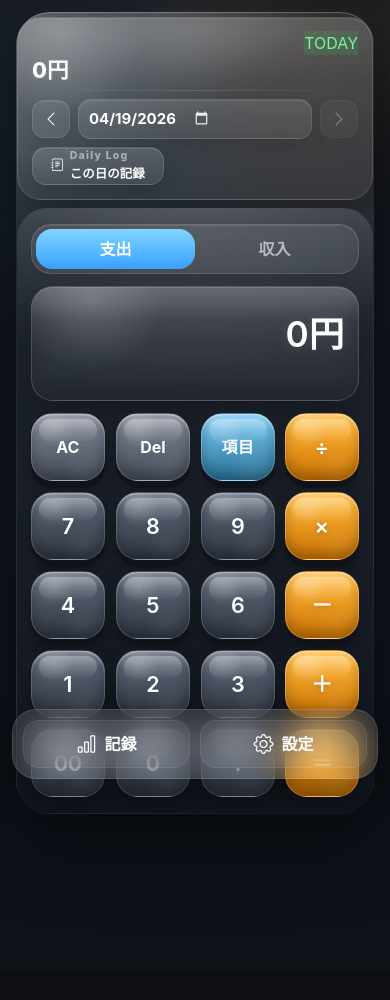
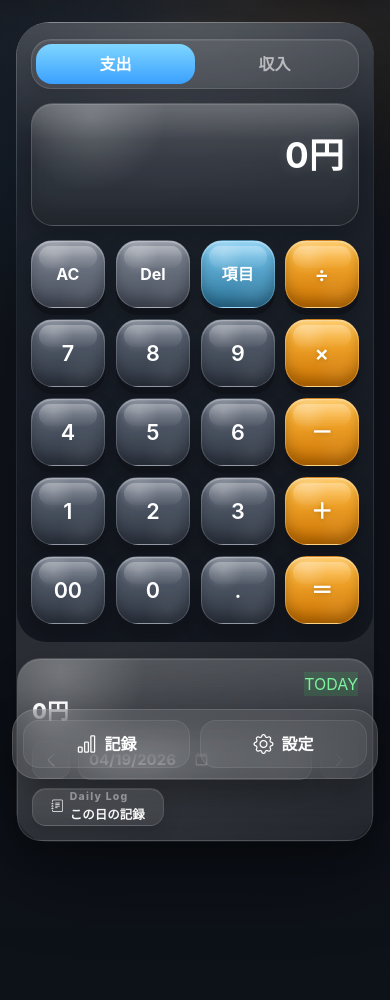
Before and after one commit to yukiakimori0317-art/simpleledger, a Django app: page / in a window 390 px wide. Shown: the part 53-1053 px from the top of the page. Before the commit the page ends 867 px from the top, so only its background shows below. Run offline with Django 5.2, Linux system fonts and the light colour scheme; the visitor is signed in with stand-in values (Sample User, id 1); data that the repository does not hold is empty.

Commit message:
電卓上に

```diff
--- a/kakeibo/templates/kakeibo/index.html
+++ b/kakeibo/templates/kakeibo/index.html
@@ -10,69 +10,6 @@
         <div class="calc-shell mx-auto">
             <div class="calc-top-glow"></div>
 
-            <div class="today-summary-card mx-auto mt-1">
-    <div class="today-summary-top">
-
-
-        <div class="today-chip {% if is_today_input_date %}is-today{% else %}is-past{% endif %}"
-            id="summary-state-chip">
-            {% if is_today_input_date %}
-            TODAY
-            {% else %}
-            PAST
-            {% endif %}
-        </div>
-    </div>
-
-    <div class="today-summary-main">
-        <div class="today-summary-amount" id="summary-expense-total">
-            {{ expense_total|intcomma }}円
-        </div>
-    </div>
-
-    <div class="today-summary-divider"></div>
-
-    <div class="today-summary-bottom">
-        <a href="{% url 'kakeibo:index' %}?date={{ prev_input_date|date:'Y-m-d' }}" class="date-nav-btn"
-            aria-label="前日">
-            <i class="bi bi-chevron-left"></i>
-        </a>
-
-        <form method="get" class="entry-date-form" id="entry-date-form">
-            <input type="date" name="date" id="entry-date-input" class="entry-date-input"
-                value="{{ target_date|date:'Y-m-d' }}" max="{{ today|date:'Y-m-d' }}">
-        </form>
-
-        {% if can_go_next %}
-        <a href="{% url 'kakeibo:index' %}?date={{ next_input_date|date:'Y-m-d' }}" class="date-nav-btn"
-            aria-label="翌日">
-            <i class="bi bi-chevron-right"></i>
-        </a>
-        {% else %}
-        <button type="button" class="date-nav-btn is-disabled" aria-label="翌日" disabled>
-            <i class="bi bi-chevron-right"></i>
-        </button>
-        {% endif %}
-    </div>
-
-    <div class="today-summary-actions">
-        {% if not is_today_input_date %}
-        <a href="{% url 'kakeibo:index' %}" class="mini-action-btn mini-action-soft">
-            <i class="bi bi-arrow-counterclockwise"></i>
-            <span>今日に戻す</span>
-        </a>
-        {% endif %}
-
-        <a href="{% url 'kakeibo:history' %}?date={{ target_date|date:'Y-m-d' }}"
-   class="mini-action-btn mini-action-history">
-    <i class="bi bi-journal-text"></i>
-    <div>
-        <div class="mini-label">Daily Log</div>
-        <span>この日の記録</span>
-    </div>
-</a>
-    </div>
-</div>
             <div class="calc-inner">
                 <div class="entry-type-toggle" id="entry-type-toggle">
                     <div class="toggle-track">
@@ -86,7 +23,6 @@
                         </button>
                     </div>
                 </div>
-
 
                 <div class="display-panel">
                     <div class="amount-display" id="amount-display">0円</div>
@@ -133,6 +69,68 @@
                     <button type="button" class="calc-btn calc-number resin-btn" data-value="0">0</button>
                     <button type="button" class="calc-btn calc-number resin-btn" data-value=".">.</button>
                     <button type="button" class="calc-btn calc-equals resin-btn" data-action="equals">＝</button>
+                </div>
+            </div>
+
+            <div class="today-summary-card summary-reveal mx-auto">
+                <div class="today-summary-top">
+                    <div class="today-chip {% if is_today_input_date %}is-today{% else %}is-past{% endif %}"
+                        id="summary-state-chip">
+                        {% if is_today_input_date %}
+                        TODAY
+                        {% else %}
+                        PAST
+                        {% endif %}
+                    </div>
+                </div>
+
+                <div class="today-summary-main">
+                    <div class="today-summary-amount" id="summary-expense-total">
+                        {{ expense_total|intcomma }}円
+                    </div>
+                </div>
+
+                <div class="today-summary-divider"></div>
+
+                <div class="today-summary-bottom">
+                    <a href="{% url 'kakeibo:index' %}?date={{ prev_input_date|date:'Y-m-d' }}" class="date-nav-btn"
+                        aria-label="前日">
+                        <i class="bi bi-chevron-left"></i>
+                    </a>
+
+                    <form method="get" class="entry-date-form" id="entry-date-form">
+                        <input type="date" name="date" id="entry-date-input" class="entry-date-input"
+                            value="{{ target_date|date:'Y-m-d' }}" max="{{ today|date:'Y-m-d' }}">
+                    </form>
+
+                    {% if can_go_next %}
+                    <a href="{% url 'kakeibo:index' %}?date={{ next_input_date|date:'Y-m-d' }}" class="date-nav-btn"
+                        aria-label="翌日">
+                        <i class="bi bi-chevron-right"></i>
+                    </a>
+                    {% else %}
+                    <button type="button" class="date-nav-btn is-disabled" aria-label="翌日" disabled>
+                        <i class="bi bi-chevron-right"></i>
+                    </button>
+                    {% endif %}
+                </div>
+
+                <div class="today-summary-actions">
+                    {% if not is_today_input_date %}
+                    <a href="{% url 'kakeibo:index' %}" class="mini-action-btn mini-action-soft">
+                        <i class="bi bi-arrow-counterclockwise"></i>
+                        <span>今日に戻す</span>
+                    </a>
+                    {% endif %}
+
+                    <a href="{% url 'kakeibo:history' %}?date={{ target_date|date:'Y-m-d' }}"
+                       class="mini-action-btn mini-action-history">
+                        <i class="bi bi-journal-text"></i>
+                        <div>
+                            <div class="mini-label">Daily Log</div>
+                            <span>この日の記録</span>
+                        </div>
+                    </a>
                 </div>
             </div>
         </div>
@@ -264,6 +262,7 @@
         max-width: 430px;
         border-radius: 34px;
         padding: 1px;
+        margin-top: 14px;
         background:
             linear-gradient(145deg, rgba(255, 255, 255, 0.32), rgba(255, 255, 255, 0.06) 22%, rgba(255, 255, 255, 0.12) 65%, rgba(255, 255, 255, 0.03));
         box-shadow:
@@ -287,12 +286,16 @@
     .calc-inner {
         position: relative;
         border-radius: 30px;
-        padding: 14px 14px 16px;
+        padding: 18px 14px 18px;
         background:
             linear-gradient(180deg, rgba(32, 38, 48, 0.94), rgba(18, 22, 30, 0.96));
         backdrop-filter: blur(22px);
         -webkit-backdrop-filter: blur(22px);
         overflow: hidden;
+        min-height: 600px;
+        display: flex;
+        flex-direction: column;
+        justify-content: center;
     }
 
     .calc-inner::before {
@@ -308,8 +311,8 @@
     .today-summary-card {
         max-width: 430px;
         border-radius: 24px;
-        padding: 10px 14px 10px;
-        margin-bottom: 8px;
+        padding: 12px 14px 12px;
+        margin-top: 16px;
         background:
             linear-gradient(180deg, rgba(255, 255, 255, 0.13), rgba(255, 255, 255, 0.06));
         border: 1px solid rgba(255, 255, 255, 0.12);
@@ -332,6 +335,19 @@
         pointer-events: none;
     }
 
+    .summary-reveal {
+        opacity: 0;
+        transform: translateY(28px);
+        transition:
+            opacity 0.7s ease,
+            transform 0.7s cubic-bezier(.22, .9, .28, 1);
+    }
+
+    .summary-reveal.is-visible {
+        opacity: 1;
+        transform: translateY(0);
+    }
+
     .today-summary-top {
         position: relative;
         height: 24px;
@@ -349,7 +365,6 @@
         position: absolute;
         top: 0;
         right: 0;
-
     }
 
     .today-chip.is-today {
@@ -470,7 +485,6 @@
             0 8px 18px rgba(0, 0, 0, 0.12);
     }
 
-
     .entry-date-input::-webkit-calendar-picker-indicator {
         filter: invert(1) brightness(1.5);
         opacity: 0.9;
@@ -531,8 +545,8 @@
         position: relative;
         overflow: hidden;
         border-radius: 22px;
-        padding: 12px 14px 10px;
-        margin-bottom: 12px;
+        padding: 14px 14px 12px;
+        margin-bottom: 14px;
         background:
             linear-gradient(180deg, rgba(255, 255, 255, 0.13), rgba(255, 255, 255, 0.05));
         border: 1px solid rgba(255, 255, 255, 0.14);
@@ -553,15 +567,13 @@
     }
 
     .amount-display {
-    min-height: 70px;              /* 高さ確保 */
+        min-height: 78px;
         display: flex;
-    align-items: center;           /* ← 縦中央 */
-    justify-content: flex-end;     /* 右寄せ（そのまま） */
-
-    font-size: clamp(2.2rem, 7vw, 3.2rem);  /* ← 少し大きく */
-    font-weight: 600;              /* ← 少し太く */
-
-    line-height: 1.1;
+        align-items: center;
+        justify-content: flex-end;
+        font-size: clamp(2.35rem, 7.4vw, 3.35rem);
+        font-weight: 700;
+        line-height: 1.08;
         color: #fff;
         text-shadow: 0 2px 14px rgba(255, 255, 255, 0.12);
         word-break: break-all;
@@ -760,10 +772,8 @@
             linear-gradient(180deg, rgba(27, 32, 40, 0.96), rgba(17, 21, 28, 0.98));
         border: 1px solid rgba(255, 255, 255, 0.10);
         box-shadow: 0 22px 44px rgba(0, 0, 0, 0.35);
-
         max-height: calc(78vh - 72px - env(safe-area-inset-top));
         overflow-y: auto;
-
         opacity: 0;
         visibility: hidden;
         pointer-events: none;
@@ -781,7 +791,6 @@
         pointer-events: auto;
         transform: translateY(0) scale(1);
     }
-
 
     .drawer-handle {
         width: 54px;
@@ -1115,69 +1124,8 @@
         transform: translateY(1px);
     }
 
-    @media (max-width: 420px) {
-        .page-logo {
-            font-size: 0.94rem;
-            letter-spacing: 0.12em;
-        }
-
-        .calc-btn {
-            height: 68px;
-            font-size: 1.35rem;
-            border-radius: 22px;
-        }
-
-        .calc-item,
-        .calc-util {
-            font-size: 1rem;
-        }
-
-        .calc-inner {
-            padding: 16px 14px 16px;
-        }
-
-        .category-btn-inner {
-            min-height: 78px;
-        }
-
-        .save-ring-wrap {
-            width: 142px;
-            height: 142px;
-        }
-
-        .save-ring-inner-cut {
-            inset: 18px;
-        }
-
-        .save-check {
-            font-size: 3.45rem;
-        }
-
-        .save-text {
-            font-size: 1rem;
-        }
-
-        .today-summary-card {
-            padding: 13px 14px 14px;
-        }
-
-        .today-summary-main {
-            align-items: flex-start;
-            flex-direction: column;
-            gap: 4px;
-        }
-
-        .today-summary-count {
-            padding-bottom: 0;
-        }
-
-        .category-empty-card {
-            padding: 22px 16px;
-        }
-    }
-
     .entry-type-toggle {
-    margin-bottom: 12px;
+        margin-bottom: 14px;
     }
 
     .toggle-track {
@@ -1193,8 +1141,6 @@
             0 8px 18px rgba(0,0,0,0.15);
     }
 
-/* スライドするノブ */
-/* デフォルト＝支出（青） */
     .toggle-thumb {
         position: absolute;
         top: 4px;
@@ -1206,7 +1152,6 @@
         transition: all 0.25s ease;
     }
 
-/* 収入のとき */
     .toggle-track.is-income .toggle-thumb {
         transform: translateX(100%);
         background: linear-gradient(180deg, #6dffb0, #2ecc71);
@@ -1220,7 +1165,6 @@
         transition: all 0.25s ease;
     }
 
-/* ボタン */
     .toggle-btn {
         position: relative;
         z-index: 2;
@@ -1237,6 +1181,7 @@
     .toggle-btn.is-active {
         color: #fff;
     }
+
     .type-toggle-btn.is-active {
         color: #fff;
         background: linear-gradient(180deg, rgba(114, 198, 241, 0.95), rgba(47, 126, 167, 0.95));
@@ -1256,6 +1201,77 @@
         letter-spacing: 0.12em;
         color: rgba(255,255,255,0.5);
         margin-bottom: 2px;
+    }
+
+    @media (max-width: 420px) {
+        .page-logo {
+            font-size: 0.94rem;
+            letter-spacing: 0.12em;
+        }
+
+        .calc-shell {
+            margin-top: 10px;
+        }
+
+        .calc-inner {
+            padding: 16px 14px 18px;
+            min-height: 560px;
+        }
+
+        .calc-btn {
+            height: 68px;
+            font-size: 1.35rem;
+            border-radius: 22px;
+        }
+
+        .calc-item,
+        .calc-util {
+            font-size: 1rem;
+        }
+
+        .category-btn-inner {
+            min-height: 78px;
+        }
+
+        .save-ring-wrap {
+            width: 142px;
+            height: 142px;
+        }
+
+        .save-ring-inner-cut {
+            inset: 18px;
+        }
+
+        .save-check {
+            font-size: 3.45rem;
+        }
+
+        .save-text {
+            font-size: 1rem;
+        }
+
+        .today-summary-card {
+            padding: 13px 14px 14px;
+        }
+
+        .today-summary-main {
+            align-items: flex-start;
+            flex-direction: column;
+            gap: 4px;
+        }
+
+        .today-summary-count {
+            padding-bottom: 0;
+        }
+
+        .category-empty-card {
+            padding: 22px 16px;
+        }
+
+        .amount-display {
+            min-height: 74px;
+            font-size: clamp(2.2rem, 8vw, 3rem);
+        }
     }
 </style>
 
@@ -1271,7 +1287,6 @@
         const entryDateInput = document.getElementById("entry-date-input");
         const entryDateForm = document.getElementById("entry-date-form");
 
-
         const summaryCount = document.getElementById("summary-count");
         const summaryDateText = document.getElementById("summary-date-text");
         const summaryStateChip = document.getElementById("summary-state-chip");
@@ -1292,6 +1307,8 @@
         const expenseCategoryGrid = document.getElementById("expense-category-grid");
         const incomeCategoryGrid = document.getElementById("income-category-grid");
 
+        const revealElements = document.querySelectorAll(".summary-reveal");
+
         let currentAmount = "";
         let selectedCategory = "";
         let expression = "";
@@ -1305,7 +1322,6 @@
             typeExpenseBtn.classList.toggle("is-active", isExpense);
             typeIncomeBtn.classList.toggle("is-active", !isExpense);
 
-    // 👇 これ追加
             const toggleTrack = document.getElementById("entry-type-toggle").querySelector(".toggle-track");
             toggleTrack.classList.toggle("is-income", !isExpense);
 
@@ -1586,6 +1602,7 @@
                 summaryStateChip.classList.toggle("is-past", !data.is_today_input_date);
             }
         }
+
         async function saveExpense() {
             const numericAmount = hiddenAmount.value;
 
@@ -1625,8 +1642,6 @@
                 if (data.success) {
                     updateSummaryCard(data);
                     triggerSaveCelebration();
-
-
 
                     currentAmount = "";
                     expression = "";
@@ -1693,6 +1708,22 @@
             }
         });
 
+        if ("IntersectionObserver" in window) {
+            const observer = new IntersectionObserver((entries) => {
+                entries.forEach((entry) => {
+                    if (entry.isIntersecting) {
+                        entry.target.classList.add("is-visible");
+                    }
+                });
+            }, {
+                threshold: 0.18
+            });
+
+            revealElements.forEach((el) => observer.observe(el));
+        } else {
+            revealElements.forEach((el) => el.classList.add("is-visible"));
+        }
+
         updateDisplay();
     });
 </script>
```
Also changed, not shown: kakeibo/templates/kakeibo/category_list.html (+5 -5 lines). Lines whose indentation alone changed are shown as unchanged.
